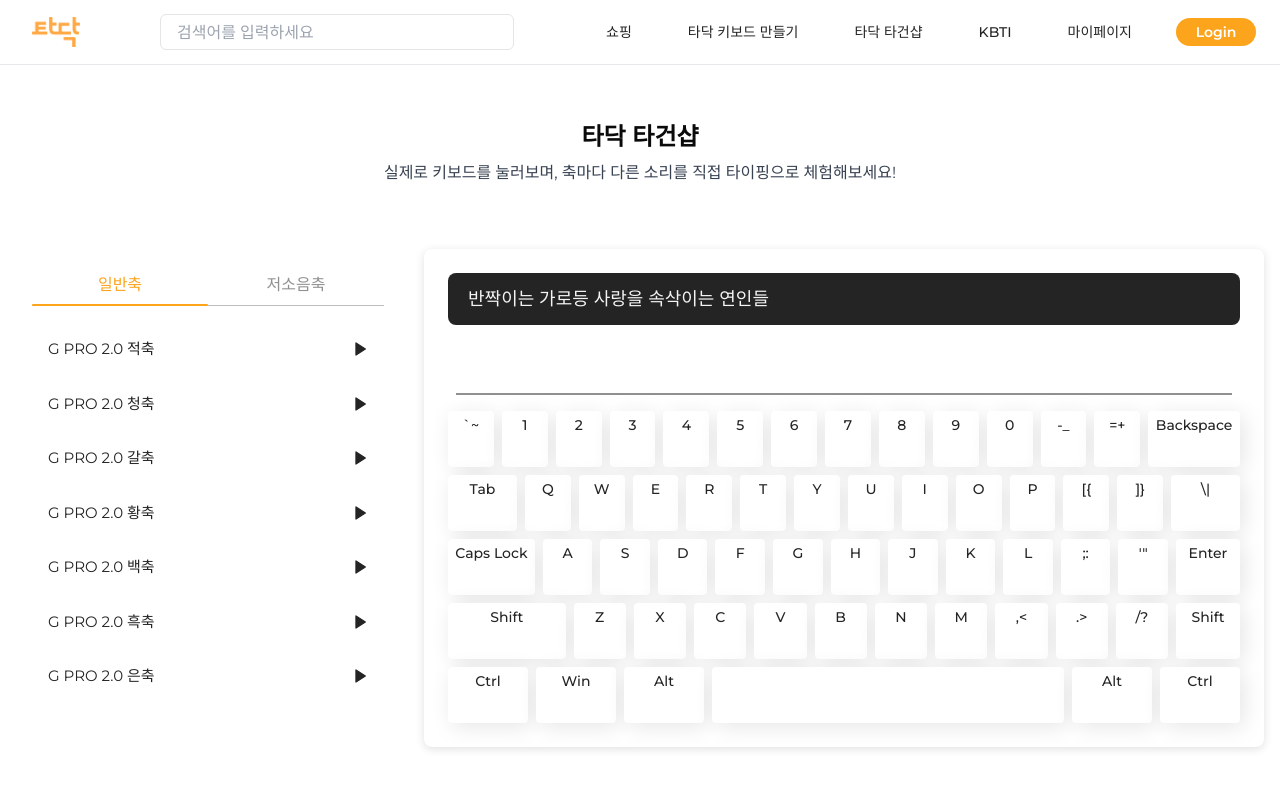
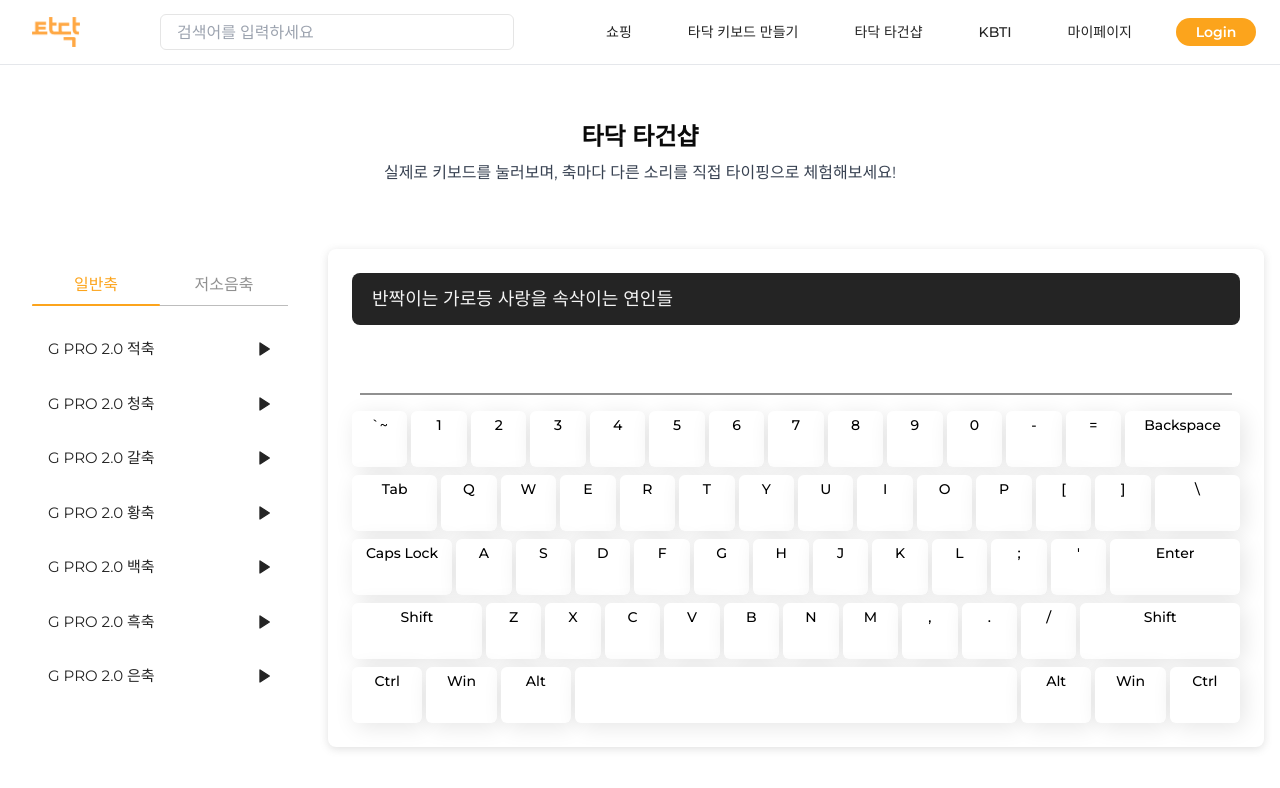
Before and after one commit to teamdadada/tadak, a React (Vite) app in the folder client/web/: page /soundtest in a window 1280 px wide. Shown: the top 788 px of the page. Built offline with nearby package versions, Linux system fonts and the light colour scheme; a web font is replaced by a local one.

Commit message:
[FE] design: 키보드 레이아웃 grid로 변경

```diff
--- a/client/web/src/components/sound-test/Key.tsx
+++ b/client/web/src/components/sound-test/Key.tsx
@@ -1,43 +1,26 @@
+import { cn } from '@/lib/utils'
+
 interface KeyProps {
   keyCode: string
   label: string
-  width?: number
-  isFlexible?: boolean
   isActive?: boolean
+  className?: string
   onClick?: () => void
 }
 
-const Key = ({
-  keyCode,
-  label,
-  width = 1,
-  isFlexible = false,
-  isActive = false,
-  onClick,
-}: KeyProps) => {
-  const styleObj = isFlexible
-    ? { flexGrow: 1, minWidth: `${width ? width * 4 : 4}rem` }
-    : { width: `${width * 4}rem` }
-
+const Key = ({ keyCode, label, isActive, className, onClick }: KeyProps) => {
   return (
     <button
-      className={`
-        h-14 flex pt-1 justify-center lg:text-sm font-medium rounded text-xs
-        ${
-          isActive
-            ? 'bg-tadak-primary text-tadak-white'
-            : 'bg-tadak-white text-tadak-black'
-        }
-        transition-all duration-150
-      `}
-      style={{
-        ...styleObj,
-        boxShadow: '4px 4px 22.3px 0px rgba(0, 0, 0, 0.1)',
-      }}
       onClick={onClick}
       data-key-code={keyCode}
+      className={cn(
+        'h-14 text-sm font-medium rounded-md shadow transition-all duration-150 flex pt-1 justify-center bg-white text-black',
+        isActive && 'bg-tadak-primary text-white',
+        'shadow-[4px_4px_22.3px_0px_rgba(0,0,0,0.1)]',
+        className,
+      )}
     >
-      {label}
+      {label || <span className="w-full h-full" />}{' '}
     </button>
   )
 }
--- a/client/web/src/components/sound-test/KeyboardLayout.tsx
+++ b/client/web/src/components/sound-test/KeyboardLayout.tsx
@@ -1,3 +1,4 @@
+import { cn } from '@/lib/utils'
 import Key from './Key'
 import { keyboardLayout } from './keyboardData'
 
@@ -7,17 +8,29 @@
 
 const KeyboardLayout = ({ activeKeys }: KeyboardLayoutProps) => {
   return (
-    <div className="keyboard-container space-y-2">
+    <div className="flex flex-col items-center gap-2">
       {keyboardLayout.map((row, rowIndex) => (
-        <div key={`row-${rowIndex}`} className="flex gap-2 justify-center">
+        <div
+          key={`row-${rowIndex}`}
+          className="grid grid-cols-60 gap-1 w-full max-w-5xl"
+        >
           {row.map((key) => (
             <Key
               key={key.code}
               keyCode={key.code}
               label={key.label}
-              width={key.width}
-              isFlexible={key.isFlexible}
               isActive={activeKeys.includes(key.code)}
+              className={cn({
+                'col-span-4': !key.colSpan || key.colSpan === 4,
+                'col-span-5': key.colSpan === 5,
+                'col-span-6': key.colSpan === 6,
+                'col-span-7': key.colSpan === 7,
+                'col-span-8': key.colSpan === 8,
+                'col-span-9': key.colSpan === 9,
+                'col-span-10': key.colSpan === 10,
+                'col-span-11': key.colSpan === 11,
+                'col-span-30': key.colSpan === 30,
+              })}
             />
           ))}
         </div>
--- a/client/web/src/components/sound-test/keyboardData.ts
+++ b/client/web/src/components/sound-test/keyboardData.ts
@@ -1,75 +1,82 @@
-export const keyboardLayout = [
+export interface KeyData {
+  code: string
+  label: string
+  colSpan?: number
+}
+export const keyboardLayout: KeyData[][] = [
+  // 첫 번째 줄 - 총 60칸
   [
-    { code: 'Backquote', label: '`~', width: 1 },
-    { code: 'Digit1', label: '1', width: 1 },
-    { code: 'Digit2', label: '2', width: 1 },
-    { code: 'Digit3', label: '3', width: 1 },
-    { code: 'Digit4', label: '4', width: 1 },
-    { code: 'Digit5', label: '5', width: 1 },
-    { code: 'Digit6', label: '6', width: 1 },
-    { code: 'Digit7', label: '7', width: 1 },
-    { code: 'Digit8', label: '8', width: 1 },
-    { code: 'Digit9', label: '9', width: 1 },
-    { code: 'Digit0', label: '0', width: 1 },
-    { code: 'Minus', label: '-_', width: 1 },
-    { code: 'Equal', label: '=+', width: 1 },
-    { code: 'Backspace', label: 'Backspace', width: 2 },
+    { code: '`', label: '`~', colSpan: 4 },
+    { code: 'Digit1', label: '1', colSpan: 4 },
+    { code: 'Digit2', label: '2', colSpan: 4 },
+    { code: 'Digit3', label: '3', colSpan: 4 },
+    { code: 'Digit4', label: '4', colSpan: 4 },
+    { code: 'Digit5', label: '5', colSpan: 4 },
+    { code: 'Digit6', label: '6', colSpan: 4 },
+    { code: 'Digit7', label: '7', colSpan: 4 },
+    { code: 'Digit8', label: '8', colSpan: 4 },
+    { code: 'Digit9', label: '9', colSpan: 4 },
+    { code: 'Digit0', label: '0', colSpan: 4 },
+    { code: 'Minus', label: '-', colSpan: 4 },
+    { code: 'Equal', label: '=', colSpan: 4 },
+    { code: 'Backspace', label: 'Backspace', colSpan: 8 },
   ],
-
+  // 두 번째 줄 - 총 60칸
   [
-    { code: 'Tab', label: 'Tab', width: 1.5 },
-    { code: 'KeyQ', label: 'Q', width: 1 },
-    { code: 'KeyW', label: 'W', width: 1 },
-    { code: 'KeyE', label: 'E', width: 1 },
-    { code: 'KeyR', label: 'R', width: 1 },
-    { code: 'KeyT', label: 'T', width: 1 },
-    { code: 'KeyY', label: 'Y', width: 1 },
-    { code: 'KeyU', label: 'U', width: 1 },
-    { code: 'KeyI', label: 'I', width: 1 },
-    { code: 'KeyO', label: 'O', width: 1 },
-    { code: 'KeyP', label: 'P', width: 1 },
-    { code: 'BracketLeft', label: '[{', width: 1 },
-    { code: 'BracketRight', label: ']}', width: 1 },
-    { code: 'Backslash', label: '\\|', width: 1.5 },
+    { code: 'Tab', label: 'Tab', colSpan: 6 },
+    { code: 'KeyQ', label: 'Q', colSpan: 4 },
+    { code: 'KeyW', label: 'W', colSpan: 4 },
+    { code: 'KeyE', label: 'E', colSpan: 4 },
+    { code: 'KeyR', label: 'R', colSpan: 4 },
+    { code: 'KeyT', label: 'T', colSpan: 4 },
+    { code: 'KeyY', label: 'Y', colSpan: 4 },
+    { code: 'KeyU', label: 'U', colSpan: 4 },
+    { code: 'KeyI', label: 'I', colSpan: 4 },
+    { code: 'KeyO', label: 'O', colSpan: 4 },
+    { code: 'KeyP', label: 'P', colSpan: 4 },
+    { code: 'BracketLeft', label: '[', colSpan: 4 },
+    { code: 'BracketRight', label: ']', colSpan: 4 },
+    { code: 'Backslash', label: '\\', colSpan: 6 },
   ],
-
+  // 세 번째 줄 - 총 60칸
   [
-    { code: 'CapsLock', label: 'Caps Lock', width: 1.75 },
-    { code: 'KeyA', label: 'A', width: 1 },
-    { code: 'KeyS', label: 'S', width: 1 },
-    { code: 'KeyD', label: 'D', width: 1 },
-    { code: 'KeyF', label: 'F', width: 1 },
-    { code: 'KeyG', label: 'G', width: 1 },
-    { code: 'KeyH', label: 'H', width: 1 },
-    { code: 'KeyJ', label: 'J', width: 1 },
-    { code: 'KeyK', label: 'K', width: 1 },
-    { code: 'KeyL', label: 'L', width: 1 },
-    { code: 'Semicolon', label: ';:', width: 1 },
-    { code: 'Quote', label: '\'"', width: 1 },
-    { code: 'Enter', label: 'Enter', isFlexible: true },
+    { code: 'CapsLock', label: 'Caps Lock', colSpan: 7 },
+    { code: 'KeyA', label: 'A', colSpan: 4 },
+    { code: 'KeyS', label: 'S', colSpan: 4 },
+    { code: 'KeyD', label: 'D', colSpan: 4 },
+    { code: 'KeyF', label: 'F', colSpan: 4 },
+    { code: 'KeyG', label: 'G', colSpan: 4 },
+    { code: 'KeyH', label: 'H', colSpan: 4 },
+    { code: 'KeyJ', label: 'J', colSpan: 4 },
+    { code: 'KeyK', label: 'K', colSpan: 4 },
+    { code: 'KeyL', label: 'L', colSpan: 4 },
+    { code: 'Semicolon', label: ';', colSpan: 4 },
+    { code: 'Quote', label: "'", colSpan: 4 },
+    { code: 'Enter', label: 'Enter', colSpan: 9 },
   ],
-
+  // 네 번째 줄 - 총 60칸
   [
-    { code: 'ShiftLeft', label: 'Shift', width: 2.25 },
-    { code: 'KeyZ', label: 'Z', width: 1 },
-    { code: 'KeyX', label: 'X', width: 1 },
-    { code: 'KeyC', label: 'C', width: 1 },
-    { code: 'KeyV', label: 'V', width: 1 },
-    { code: 'KeyB', label: 'B', width: 1 },
-    { code: 'KeyN', label: 'N', width: 1 },
-    { code: 'KeyM', label: 'M', width: 1 },
-    { code: 'Comma', label: ',<', width: 1 },
-    { code: 'Period', label: '.>', width: 1 },
-    { code: 'Slash', label: '/?', width: 1 },
-    { code: 'ShiftRight', label: 'Shift', isFlexible: true },
+    { code: 'ShiftLeft', label: 'Shift', colSpan: 9 },
+    { code: 'KeyZ', label: 'Z', colSpan: 4 },
+    { code: 'KeyX', label: 'X', colSpan: 4 },
+    { code: 'KeyC', label: 'C', colSpan: 4 },
+    { code: 'KeyV', label: 'V', colSpan: 4 },
+    { code: 'KeyB', label: 'B', colSpan: 4 },
+    { code: 'KeyN', label: 'N', colSpan: 4 },
+    { code: 'KeyM', label: 'M', colSpan: 4 },
+    { code: 'Comma', label: ',', colSpan: 4 },
+    { code: 'Period', label: '.', colSpan: 4 },
+    { code: 'Slash', label: '/', colSpan: 4 },
+    { code: 'ShiftRight', label: 'Shift', colSpan: 11 },
   ],
-
+  // 다섯 번째 줄 - 총 60칸
   [
-    { code: 'ControlLeft', label: 'Ctrl', width: 1.25 },
-    { code: 'MetaLeft', label: 'Win', width: 1.25 },
-    { code: 'AltLeft', label: 'Alt', width: 1.25 },
-    { code: 'Space', label: ' ', isFlexible: true },
-    { code: 'AltRight', label: 'Alt', width: 1.25 },
-    { code: 'ControlRight', label: 'Ctrl', width: 1.25 },
+    { code: 'ControlLeft', label: 'Ctrl', colSpan: 5 },
+    { code: 'MetaLeft', label: 'Win', colSpan: 5 },
+    { code: 'AltLeft', label: 'Alt', colSpan: 5 },
+    { code: 'Space', label: '', colSpan: 30 },
+    { code: 'AltRight', label: 'Alt', colSpan: 5 },
+    { code: 'MetaRight', label: 'Win', colSpan: 5 },
+    { code: 'ControlRight', label: 'Ctrl', colSpan: 5 },
   ],
 ]
--- a/client/web/src/pages/SoundTestPage/SoundTestPage.tsx
+++ b/client/web/src/pages/SoundTestPage/SoundTestPage.tsx
@@ -10,7 +10,7 @@
         description="실제로 키보드를 눌러보며, 축마다 다른 소리를 직접 타이핑으로 체험해보세요!"
       />
       <div className="flex flex-col xl:flex-row gap-6 mt-8">
-        <div className="w-full xl:min-w-96 xl:w-96 shrink-0">
+        <div className="w-full xl:min-w-72 xl:w-72 shrink-0">
           <SideTab />
         </div>
 
```
Also changed, not shown: client/web/tailwind.config.js (+45 -32 lines).
